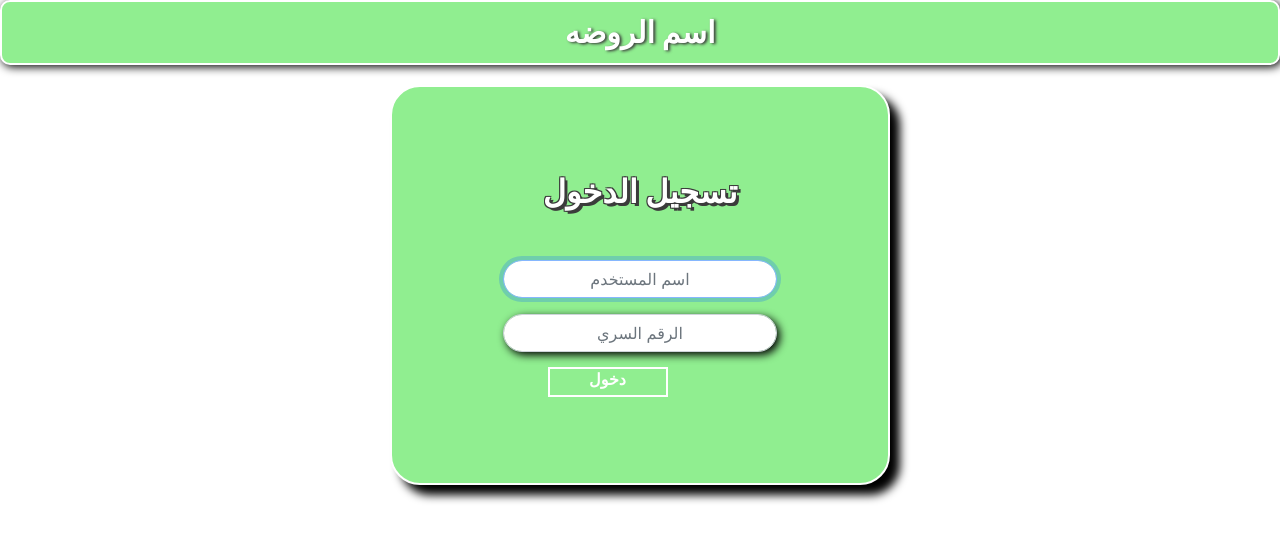
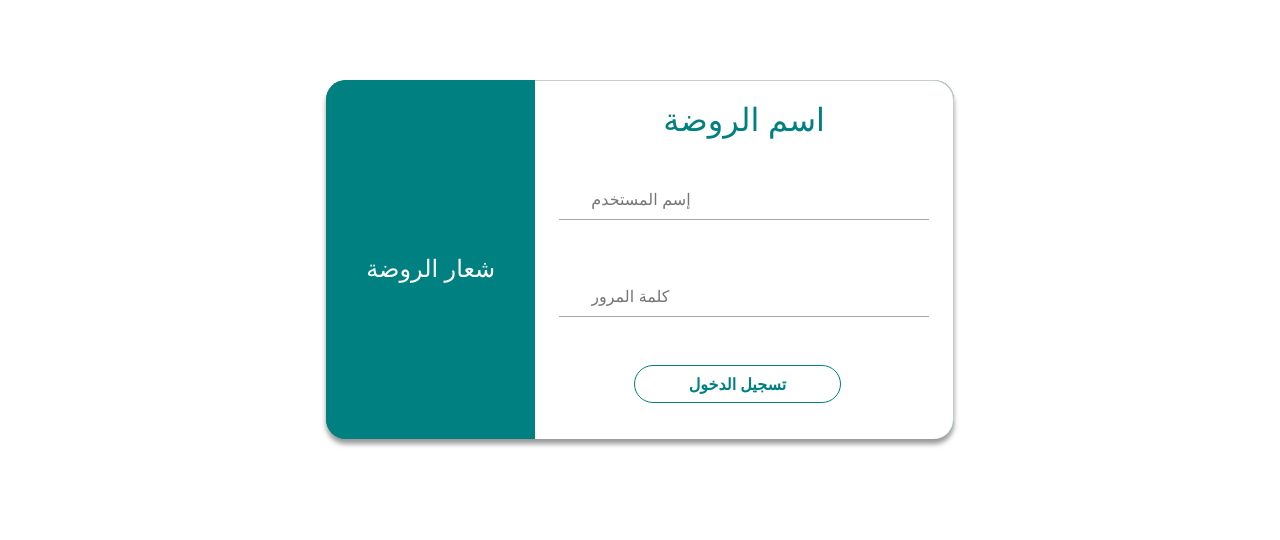
Before and after one commit to MohammadNawasrah/KG_MS_React, a React (Create React App) app in the folder kg_react/: page / in a window 1280 px wide. Shown: the top 540 px of the page. Built offline with nearby package versions, Linux system fonts and the light colour scheme.

Commit message:
edit for login style

```diff
--- a/kg_react/src/component/CSS/login_style.css
+++ b/kg_react/src/component/CSS/login_style.css
@@ -1,279 +1,89 @@
-:root {
-    --textNav--size: 30px;
+.main-content{
+	width: 50%;
+	border-radius: 20px;
+	box-shadow: 0 5px 5px rgba(0,0,0,.4);
+	margin: 5em auto;
+	display: flex;
 }
-
-.navbarLogin {
-    justify-content: center;
+.company__info{
+	background-color: #008080;
+	border-top-left-radius: 20px;
+	border-bottom-left-radius: 20px;
+	display: flex;
+	flex-direction: column;
+	justify-content: center;
+	color: #fff;
 }
-
-.navbar {
-    background-color: lightgreen;
-    text-align: center;
-    border: 2px solid white;
-    border-radius: 10px;
-    text-shadow: 2px 1px 3px #3b3b3b;
-    box-shadow: 2px 2px 10px black;
+h2{
+    padding-top: 20px;
 }
-
-.navbarLogin .col {
-    align-items: center;
+#login{
+    padding-bottom: 20px;
+    padding-left: 75px;
 }
-
-body {
-    position: relative;
-    display: flex;
-    flex-direction: column;
-    justify-content: flex-start;
-    height: 100vh;
-    background-color: white;
-    /* align-items: center; */
+.fa-android{
+	font-size:3em;
 }
-
-.colText {
-    font-weight: bold;
+@media screen and (max-width: 640px) {
+	.main-content{width: 90%;}
+	.company__info{
+		display: none;
+	}
+	.login_form{
+		border-top-left-radius:20px;
+		border-bottom-left-radius:20px;
+	}
 }
-
-/* .userName:hover, */
-/* .password:hover {
-    border-top: none;
-    border: 2px black solid;
- outline: none;
- } */
-
-.loginForm {
-    background-color: lightgreen;
-    display: flex;
-    color: white;
-    flex-wrap: nowrap;
-    flex-direction: column;
-    justify-content: center;
-    align-items: center;
-    border: 2px solid white;
-    border-radius: 30px;
-    box-shadow: 10px 10px 10px black;
+@media screen and (min-width: 642px) and (max-width:800px){
+	.main-content{width: 70%;}
 }
-
-/* #loginForm{
-
-} */
-
-.textContainer .row {
-    /* background-color: red; */
-    display: flex;
-    justify-content: center;
+.row > h2{
+	color:#008080;
 }
-
-.textAlert {
-    color: white;
-    /* fill: transparent; */
-    text-shadow: 3px 3px 0 #3b3b3b, -1px -1px 0 #3b3b3b, 1px -1px 0 #3b3b3b, -1px 1px 0 #3b3b3b, 1px 1px 0 #3b3b3b;
-    font-weight: bold;
-    font-size: xx-large;
+.login_form{
+	background-color: #fff;
+	border-top-right-radius:20px;
+	border-bottom-right-radius:20px;
+	border-top:1px solid #ccc;
+	border-right:1px solid #ccc;
 }
-
-.userName,
-.password {
-    text-align: center;
-    caret-color: red;
-    border-radius: 50px;
-    box-shadow: 3px 3px 8px black;
+form{
+	padding: 0 2em;
 }
-
-.upB {
-    cursor: pointer;
-    width: 120px;
-    height: 30px;
-    position: relative;
-    background-color: transparent;
-    outline: none;
-    font-weight: bold;
-    border: 2px solid white;
-    border-radius: 0px;
-    margin-top: 15px;
-    margin-left: 45px;
-    color: transparent;
-    transition: color 200ms 400ms, border-radius 200ms 500ms;
-
+.form__input{
+	width: 100%;
+	border:0px solid transparent;
+	border-radius: 0;
+	border-bottom: 1px solid #aaa;
+	padding: 1em .5em .5em;
+	padding-left: 2em;
+	outline:none;
+	margin:1.5em auto;
+	transition: all .5s ease;
 }
-
-.upB:hover {
-    color: white;
-    border-radius: 30px;
-
+.form__input:focus{
+	border-bottom-color: #008080;
+	box-shadow: 0 0 5px rgba(0,80,80,.4);
+	border-radius: 4px;
 }
-
-.upB::before {
-    content: "دخول";
-    color: white;
-    font-weight: bold;
-    position: absolute;
-    text-align: center;
-    white-space: pre;
-    top: -2px;
-    left: -5px;
-    width: 125px;
-    height: 30px;
-    transition: 120ms 3s width;
-    transition: width 120ms 300ms, height 300ms, color 300ms 200ms;
-
+.btn{
+	transition: all .5s ease;
+	width: 70%;
+	border-radius: 30px;
+	color:#008080;
+	font-weight: 600;
+	background-color: #fff;
+	border: 1px solid #008080;
+	margin-top: 1.5em;
+	margin-bottom: 1em;
 }
-
-.upB::after {
-    content: "";
-    color: black;
-    font-weight: bold;
-    position: absolute;
-    text-align: center;
-    white-space: pre;
-    top: -2px;
-    left: -1px;
-    width: 0px;
-    height: 0px;
-    border-radius: 30px;
-    background-color: rgba(255, 255, 255, 0.486);
-    box-shadow: 5px 5px 10px black;
-    transition: width 120ms 300ms, height 300ms, box-shadow 120ms;
-
-    overflow: hidden;
+.btn:hover, .btn:focus{
+	background-color: #008080;
+	color:#fff;
 }
-
-.upB:hover::after {
-    top: -2px;
-    width: 116px;
-    height: 25px;
-}
-
-.upB:focus::after {
-    box-shadow: 1px 1px 3px black, -1px -1px 3px black;
-}
-
-.upB:hover::before {
-    color: transparent;
-    top: -2px;
-    width: 0px;
-    height: 5px;
-}
-
-.collapse {
-    width: 250px;
-    text-align: center;
-    background-color: rgb(248, 215, 218);
-    height: fit-content;
-    margin-top: 12px;
-    border-radius: 20px;
-}
-
-@media screen and (min-width:1009px) {
-    .textContainer .row {
-        font-size: 30px;
-        max-height: 40px;
+@media only screen and (max-width: 768px) {
+     /* For mobile phones:  */
+    [class*="col-"] {
+      width: 100%;
     }
-
-    .navbarLogin {
-        min-width: 100vw;
-    }
-
-    .navbarLogin .row {
-        min-width: 100vw;
-        height: 200px;
-    }
-
-    .colText {
-        font-size: 30px;
-        min-width: 550px;
-    }
-
-    .loginForm {
-        max-width: 500px;
-        max-height: 400px;
-        height: 400px;
-        flex: 200px;
-        margin-top: 20px;
-    }
-}
-
-@media screen and (min-width:807px) and (max-width:1008px) {
-    .textContainer .row {
-        font-size: 30px;
-        max-height: 40px;
-    }
-
-    .navbarLogin {
-        min-width: 100vw;
-    }
-
-    .navbarLogin .row {
-        min-width: 100vw;
-        height: 200px;
-    }
-
-    .buttonForm {
-        height: 40px;
-    }
-
-    .loginForm {
-        max-width: 500px;
-        max-height: 400px;
-        height: 400px;
-        flex: 200px;
-        margin-top: 20px;
-    }
-
-    .colText {
-        font-size: 25px;
-        min-width: 500px;
-    }
-}
-
-@media screen and (min-width:717px) and (max-width:806px) {
-    .textContainer .row {
-        font-size: 30px;
-        max-height: 40px;
-    }
-
-    .navbarLogin {
-        min-width: 100vw;
-    }
-
-    .navbarLogin .row {
-        min-width: 100vw;
-        height: 200px;
-    }
-
-    .buttonForm {
-        height: 40px;
-    }
-
-    .loginForm {
-        max-width: 500px;
-        max-height: 400px;
-        height: 400px;
-        flex: 200px;
-        margin-top: 20px;
-    }
-
-    .colText {
-        min-width: 400px;
-        font-size: 20px;
-    }
-}
-
-@media screen and (min-width:617px) and (max-width:716px) {
-    .textContainer .row {
-        font-size: 30px;
-        max-height: 40px;
-    }
-
-    .navbarLogin {
-        min-width: 100vw;
-    }
-
-    .navbarLogin .row {
-        min-width: 100vw;
-        height: 200px;
-    }
-
-    .buttonForm {
-        height: 40px;
-    }
-}
+  }
--- a/kg_react/src/component/login.js
+++ b/kg_react/src/component/login.js
@@ -1,5 +1,6 @@
 import React, { useState } from 'react';
 import "./CSS/login_style.css";
+
 import axios from 'axios';
 // import { useHistory } from 'react-router-dom';
 
@@ -23,7 +24,7 @@ const LoginPage = () => {
     if (response.data === 'Login successful') {
       // useHistory.push("./success_login.js");
       window.location.href = '/success-page'; // Replace with your actual success page URL
-          } else if(response.data=== 'Invalid credentials') {
+    } else if (response.data === 'Invalid credentials') {
       // useHistory.push("./failed_login.js");
       window.location.href = '/failure-page'; // Replace with your actual failure page URL
     }
@@ -31,47 +32,58 @@ const LoginPage = () => {
 
   return (
     <div>
-      <nav className="navbar">
-        <div className="col d-flex justify-content-center text-center colText text-white" style={{ flex: 5 }}>
-          اسم الروضه
+      {/* Main Content */}
+      <div className="container-fluid">
+        <div className="row main-content bg-success text-center">
+          <div className="col-md-4 text-center company__info">
+            <span className="company__logo">
+              <h2>
+                <span className="fa fa-android"></span>
+              </h2>
+            </span>
+            {/* image */}
+            <h4 className="company_title">شعار الروضة</h4>
           </div>
-      </nav>
-      <form onSubmit={handleSubmit}>
-        <div className="container loginForm" id="loginForm">
-          <form action="/login" method="post">
-            <div className="text-center mb-5">
-              <h1 className="h3 mb-3 font-weight-normal textAlert">تسجيل الدخول</h1>
+          <div className="col-md-8 col-xs-12 col-sm-12 login_form ">
+            <div className="container-fluid">
+              <div className="row">
+                <h2 id='title text'>اسم الروضة</h2>
               </div>
-            <div className="form-label-group">
-
+              <div className="row">
+                <form onSubmit={handleSubmit} className="form-group">
+                    {/* username */}
+                  <div className="row" id='username'>
                     <input
+                      onSubmit={handleusernameChange}
                       type="text"
                       name="username"
-                id="inputUsername"
-                onChange={handleusernameChange}
-                className="form-control userName"
-                placeholder="اسم المستخدم"
-                required
-                autoFocus
+                      id="username"
+                      className="form__input"
+                      placeholder="إسم المستخدم"
                     />
                   </div>
-            <div className="form-label-group mt-3">
+                  {/* password */}
+                  <div className="row">
                     <input
+                      onSubmit={handlePasswordChange}
                       type="password"
                       name="password"
-                id="inputPassword"
-                onChange={handlePasswordChange}
-                className="form-control password"
-                placeholder="الرقم السري"
-                required
+                      id="password"
+                      className="form__input"
+                      placeholder="كلمة المرور"
                     />
                   </div>
-            <button className="upB" onClick={handleSubmit}  name="login" data-toggle="collapse" >
-              دخول
-            </button>
+                  {/* login button */}
+                  <div className="row" id="login">
+                    <button value="Submit" className="btn">تسجيل الدخول</button>
+                  </div>
                 </form>
               </div>
-      </form>
+            </div>
+          </div>
+        </div>
+      </div>
+
     </div>
   );
 };
```
Lines whose indentation alone changed are shown as unchanged.
